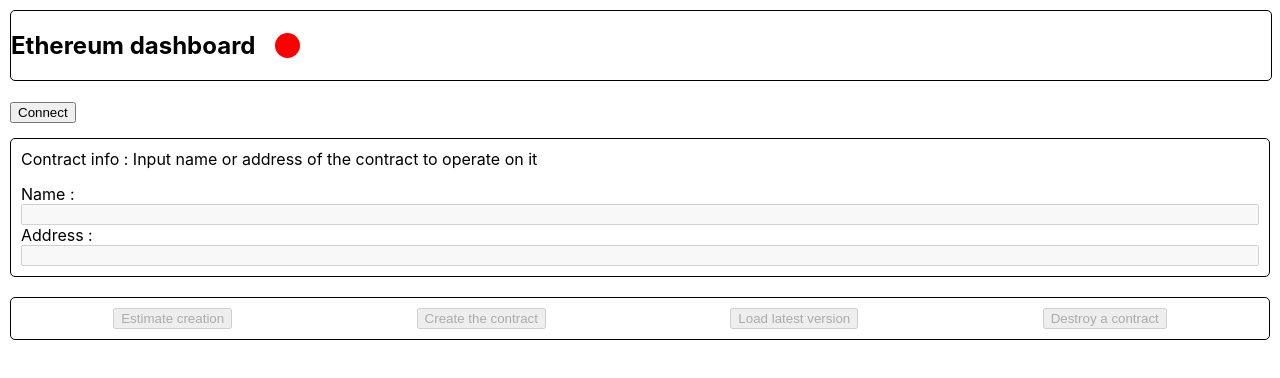
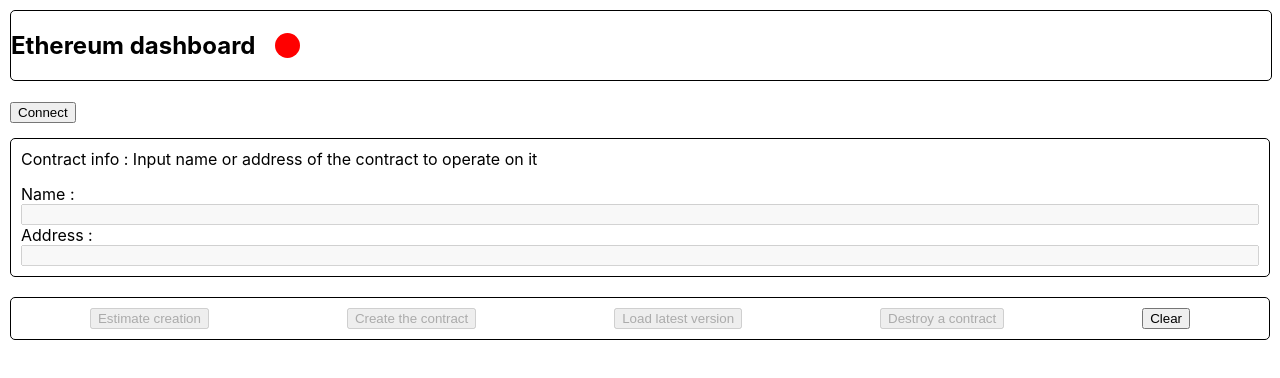
Before and after one commit to guser9822/avantasia, a React (Create React App) app: page / in a window 1280 px wide. Shown: the top 378 px of the page. Built offline with nearby package versions, Linux system fonts and the light colour scheme.

Commit message:
Added init state function

```diff
--- a/src/components/Dashboard/index.js
+++ b/src/components/Dashboard/index.js
@@ -17,16 +17,22 @@
         this.state = {
             authorized: window.sessionStorage.getItem('authorized') ? true : false,
             web3: window.sessionStorage.getItem('authorized') ? new Web3(Web3.givenProvider) : undefined,
+            userAddress: window.sessionStorage.getItem('userAddress'),
+            showDestroyModal: false,
+            ...this.initState()
+        }
+    }
+
+    initState = () =>{
+        return {
             contractName: "",
             contractAddress: "",
-            userAddress: window.sessionStorage.getItem('userAddress'),
             selectedContractComponent: undefined,
             selectedContractJSON: undefined,
             selectedContractName: undefined,
             selectedContractABI: undefined,
             selectedContractBytecode: undefined,
             selectedContractAddress: "",
-            showDestroyModal: false,
         }
     }
 
@@ -257,6 +263,11 @@
         this.setState({ showDestroyModal: false })
     }
 
+    clearClickHandle = () =>{
+        this.setState({
+            ...this.initState()
+        })
+    }
 
     render() {
         const statusClass = this.state.authorized ? "Status-Block Connected" : "Status-Block Disconnected"
@@ -291,6 +302,8 @@
                             disabled={this.disableOperationButton()}>Load latest version</button>
                         <button onClick={this.destroyClickHandle}
                             disabled={!this.isAuthorized} disabled={this.disableOperationButton()}>Destroy a contract</button>
+                        <button onClick={this.clearClickHandle}
+                            disabled={!this.isAuthorized}>Clear</button>
                     </div>
                 </div>
                 {this.state.selectedContractComponent}
```
